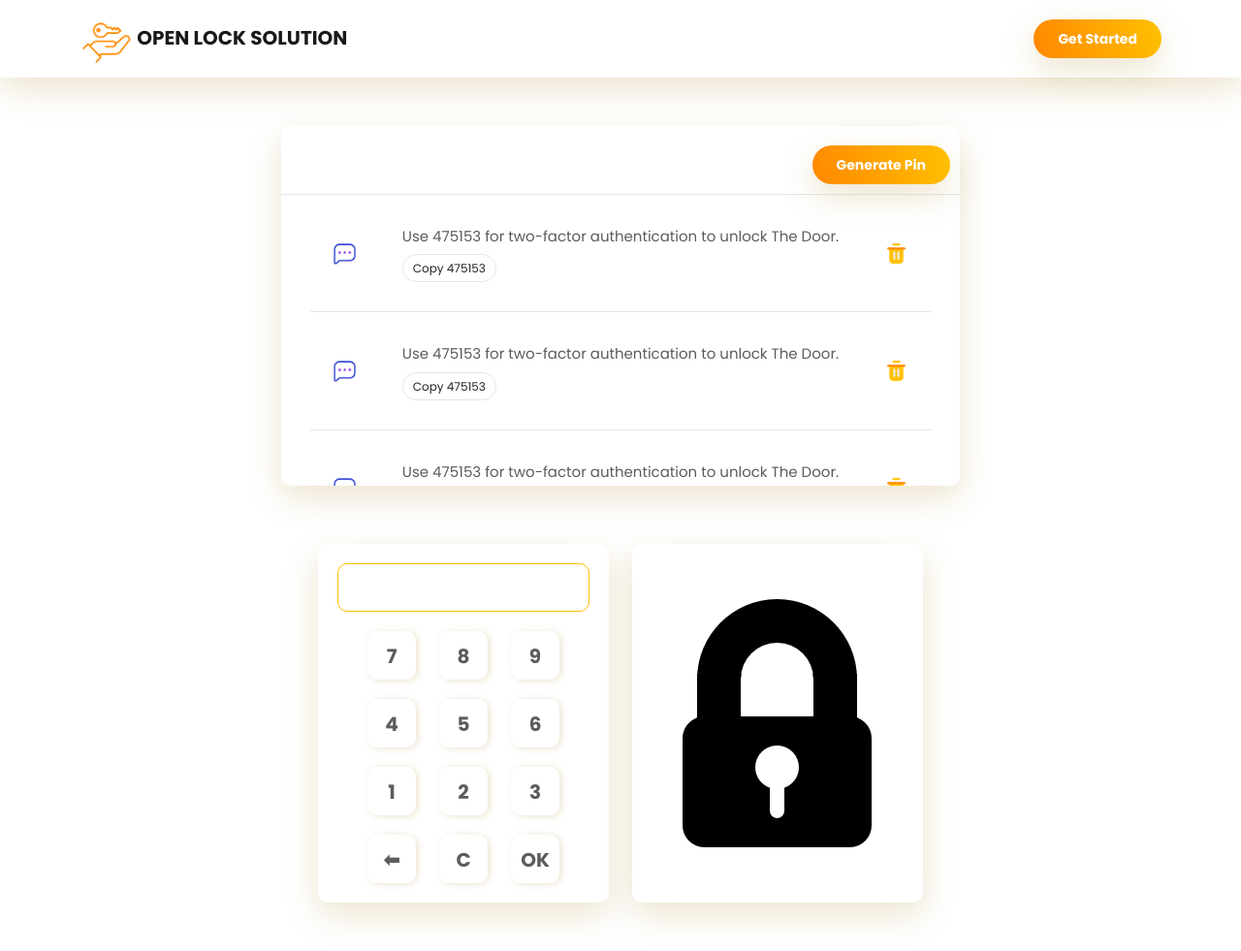
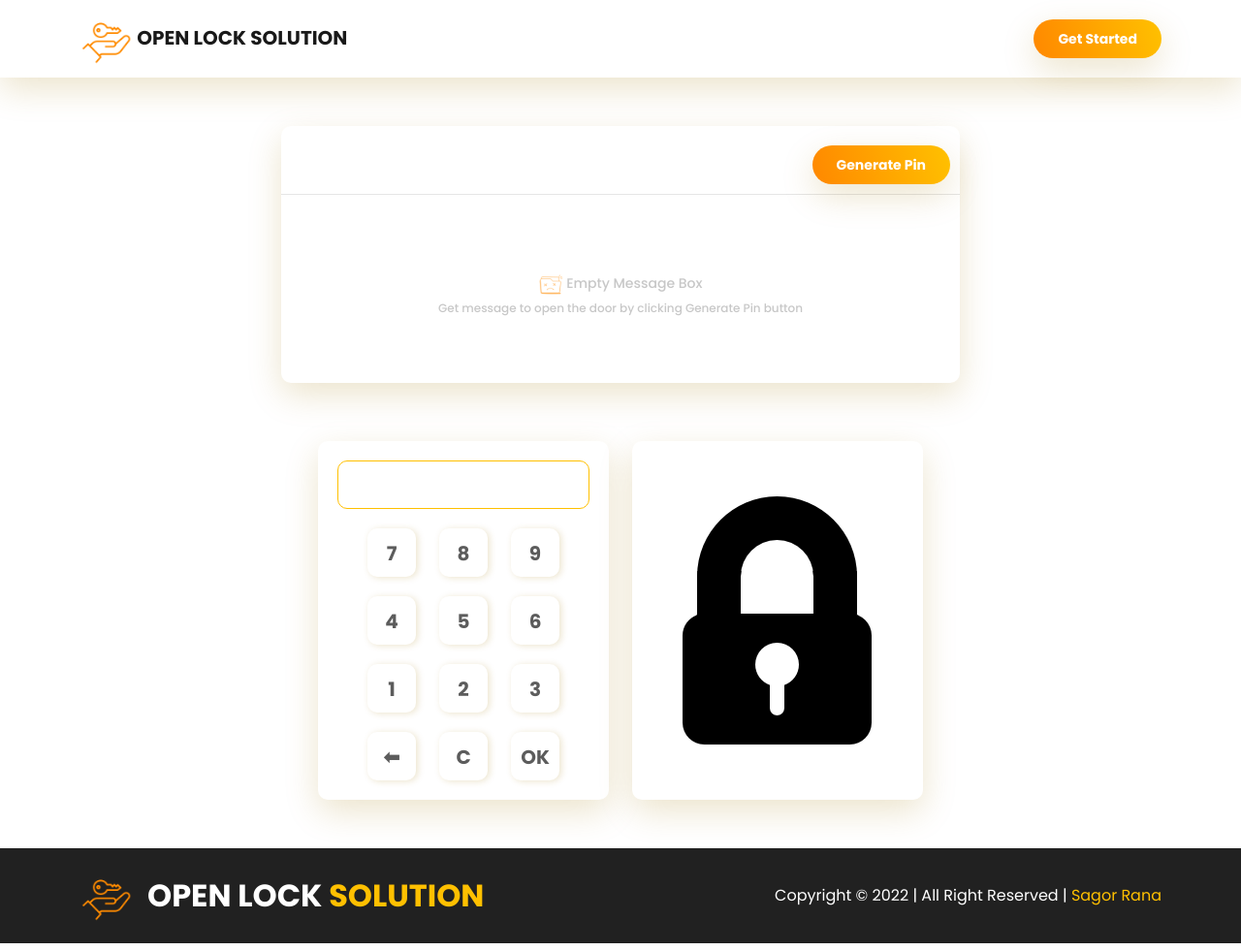
Before and after one commit to sagorranait/open-lock-js, a plain HTML site: page index.html in a window 1280 px wide. Shown: the whole page at 97% size. Drawn offline with nearby package versions, Linux system fonts and the light colour scheme.

Commit message:
Added Footer section and Done the finishing touch

```diff
--- a/assets/css/style.css
+++ b/assets/css/style.css
@@ -57,6 +57,24 @@
   padding: 30px 30px 0;
   max-height: 300px;
   overflow-y: scroll;
+}
+
+#lockerMain .pin-body h2 {
+  font-size: 14px;
+  line-height: 175.78%;
+  color: #5c5c5c91;
+  text-align: center;
+  opacity: 0.6;
+  margin: 0;
+  padding: 49px 0;
+}
+
+#lockerMain .pin-body h2 span img {
+  width: 25px;
+}
+
+#lockerMain .pin-body h2 span p {
+  font-size: 12px;
 }
 
 #lockerMain .pin-body::-webkit-scrollbar {
@@ -180,3 +198,34 @@
 /* Lock Screen CSS End */
 
 /* Main CSS End */
+
+
+/* Footer CSS Start */
+#lockerFooter {
+  padding: 22px 0;
+  background: #212121;
+}
+
+.footer-logo h2 {
+  padding-left: 15px;
+  text-transform: uppercase;
+  font-weight: 700;
+  color: #FFFFFF;
+  margin: 0;
+}
+
+.footer-logo h2 span {
+  color: #FFC000;
+}
+
+.footer-text p {
+  margin: 0;
+  color: #FFFFFF;
+}
+
+.footer-text p a {
+  color: #FFC000;
+  text-decoration: none;
+}
+
+/* Footer CSS End */
--- a/index.html
+++ b/index.html
@@ -38,7 +38,7 @@
           <button class="cart-total">Generate Pin</button>
         </div>
         <div class="pin-body">
-          <div class="pin-message">
+          <!-- <div class="pin-message">
             <div class="message d-flex align-items-center justify-content-around">
               <img src="./assets/images/message.png" alt="message">
               <div class="copy-message">
@@ -67,7 +67,14 @@
               </div>
               <button id="remove" class="bg-transparent"><img src="./assets/images/trash.png" alt="trash"></button>
             </div>
-          </div>
+          </div> -->
+          <h2>
+            <span>
+              <img src="./assets/images/empty-message.png" alt="empty-message">
+            </span>
+            Empty Message Box
+            <span><p>Get message to open the door by clicking Generate Pin button</p></span>
+          </h2>
         </div>
       </section>
       <section class="lock-screen">
@@ -110,6 +117,17 @@
       </section>
     </div>
   </main>
+  <footer id="lockerFooter">
+    <div class="container">
+      <div class="footer-text d-flex align-items-center justify-content-between">
+        <div class="footer-logo d-flex align-items-center justify-content-center">
+          <img src="./assets/images/logo.png" alt="logo" width="55" height="54">
+          <h2>Open Lock <span>Solution</span></h2>
+        </div>
+        <p>Copyright &copy; 2022 | All Right Reserved | <a target="_blank" href="https://www.facebook.com/sagorranait">Sagor Rana</a></p>
+      </div>
+    </div>
+  </footer>
   <script src="https://cdn.jsdelivr.net/npm/bootstrap@5.2.0/dist/js/bootstrap.bundle.min.js" integrity="sha384-A3rJD856KowSb7dwlZdYEkO39Gagi7vIsF0jrRAoQmDKKtQBHUuLZ9AsSv4jD4Xa" crossorigin="anonymous"></script>
   <script src="./assets/js/app.js"></script>
 </body>
```
Also changed, not shown: assets/images/empty-message.png (added).
